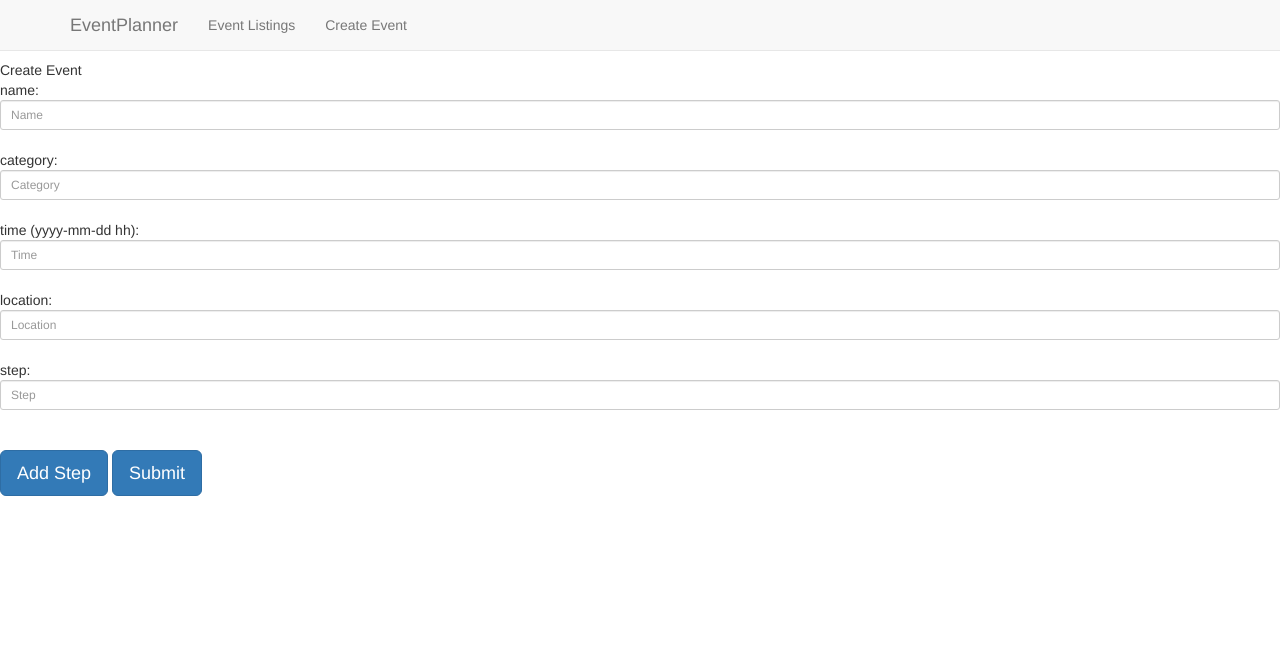
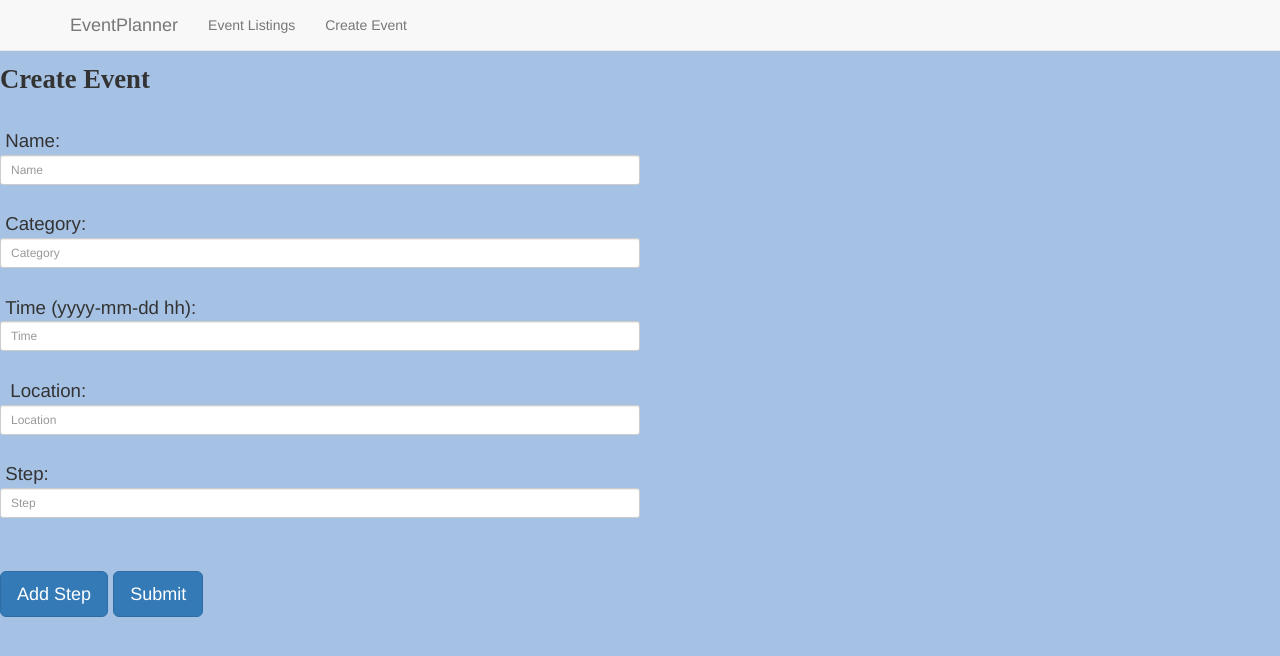
Before and after one commit to any027/EventPlanner, a Python web app: template EventPlanner/app/templates/createEvent.html in a window 1280 px wide. Shown: the top 656 px of the page. Run offline with Jinja, Linux system fonts and the light colour scheme; the template is opened without the code that fills it, so the values that code supplies are empty, except form fields; tables that the repository leaves empty hold one stand-in row (values such as "Sample post"); form fields are guessed from the names that the template uses; some libraries are stand-ins or nearby versions.

Commit message:
updated createEvent.html

```diff
--- a/EventPlanner/app/templates/createEvent.html
+++ b/EventPlanner/app/templates/createEvent.html
@@ -4,8 +4,9 @@
     <title></title>
 </head>
 {% include 'navbar.html' %}
-<body>
-Create Event
+<body style ="background-color:#A5C1E4">
+<div style="font-weight:bold;font-size:20pt;font-family:Bookman Old Style">
+Create Event</div><br>
 						{% with messages = get_flashed_messages() %} {% if messages %}
 						<ul>
 							{% for message in messages %}
@@ -13,30 +14,30 @@ Create Event
 						</ul>
 						{% endif %} {% endwith %}
 
-<form class="form-horizontal" action="" method="post">
+<form class="form-horizontal" action="" method="post" style = "margin-top:10px; font-size: 14pt">
    {{form.hidden_tag()}}
-    name:
-    {{form.name(id="name",class="form-control input-sm",placeholder="Name")}}
+      &nbsp;Name:
+    {{form.name(id="name",class="form-control input-sm",placeholder="Name", style = "width:50%"	)}}
 {% for error in form.errors.name %} <span style="color: red">{{ error }}</span> {% endfor %}
 
 <br>
-    category:
-    {{form.category(id="category",class="form-control input-sm",placeholder="Category")}}
+      &nbsp;Category:
+    {{form.category(id="category",class="form-control input-sm",placeholder="Category", style = "width:50%"	)	}}
 {% for error in form.errors.category %} <span style="color: red">{{ error }}</span> {% endfor %}
 
 <br>
-    time (yyyy-mm-dd hh):
-    {{form.time(id="time",class="form-control input-sm",placeholder="Time")}}
+      &nbsp;Time (yyyy-mm-dd hh):
+    {{form.time(id="time",class="form-control input-sm",placeholder="Time", style = "width:50%"	)}}
 {% for error in form.errors.time %} <span style="color: red">{{ error }}</span> {% endfor %}
 
 <br>
-    location:
-    {{form.location(id="location",class="form-control input-sm",placeholder="Location")}}
+     &nbsp; Location:
+    {{form.location(id="location",class="form-control input-sm",placeholder="Location", style = "width:50%"	)}}
 {% for error in form.errors.location %} <span style="color: red">{{ error }}</span> {% endfor %}
 
 <br>
-    step:
-    {{form.step(id="step",class="form-control input-sm",placeholder="Step")}}
+      &nbsp;Step:
+    {{form.step(id="step",class="form-control input-sm",placeholder="Step", style = "width:50%"	)}}
 {% for error in form.errors.step %} <span style="color: red">{{ error }}</span> {% endfor %}
 <br><br><button type="add" class="btn btn-primary btn-lg">Add Step</button>
 
```
